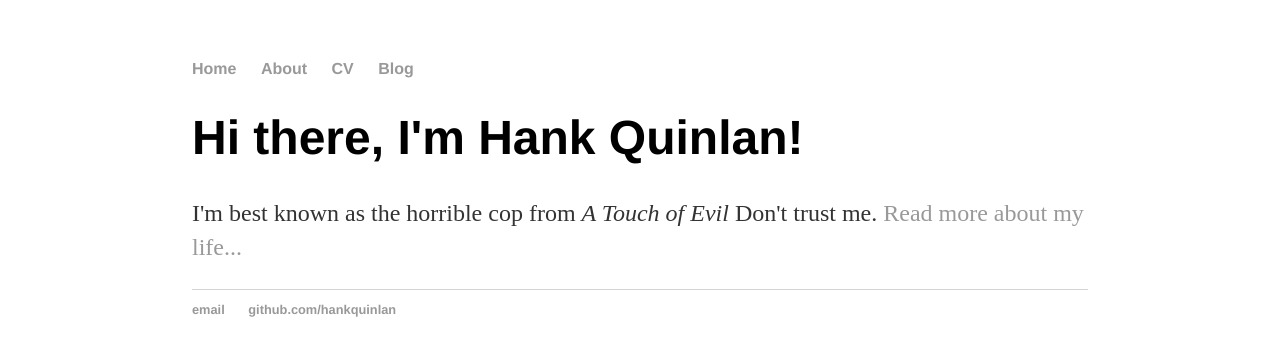
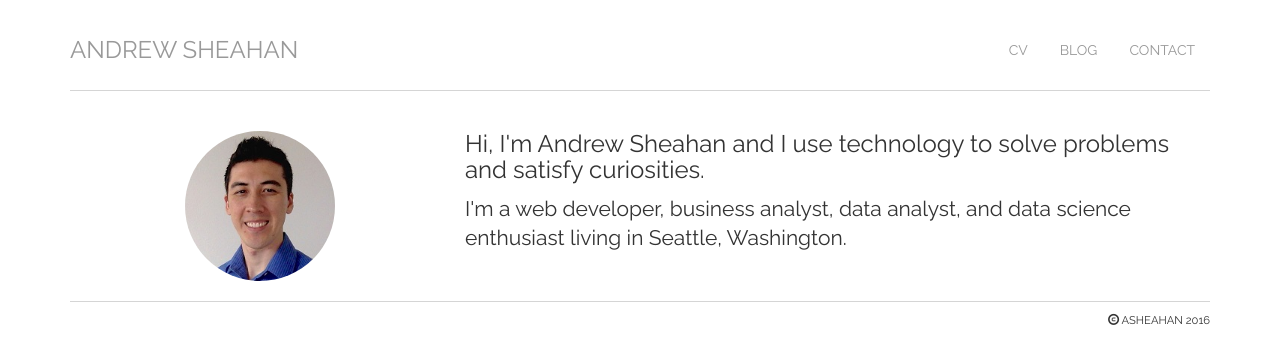
Before and after one commit to asheahan/asheahan.github.io, a Jekyll site: the page built from index.html, in a window 1280 px wide. Shown: the top 364 px of the page. Built offline with Jekyll 4.4.1, drawn with Linux system fonts in a browser that asks for light colours.

Commit message:
Replace filler info with my info

```diff
--- a/_layouts/default.html
+++ b/_layouts/default.html
@@ -2,28 +2,31 @@
 	<html>
 		<head>
 			<title>{{ page.title }}</title>
+
+      <link href="https://fonts.googleapis.com/css?family=Raleway" rel="stylesheet" type="text/css">
+      <link rel="stylesheet" href="https://maxcdn.bootstrapcdn.com/bootstrap/3.3.6/css/bootstrap.min.css" integrity="sha384-1q8mTJOASx8j1Au+a5WDVnPi2lkFfwwEAa8hDDdjZlpLegxhjVME1fgjWPGmkzs7" crossorigin="anonymous">
 			<!-- link to main stylesheet -->
 			<link rel="stylesheet" type="text/css" href="/css/main.css">
 		</head>
 		<body>
-			<nav>
-	    		<ul>
-	        		<li><a href="/">Home</a></li>
-		        	<li><a href="/about">About</a></li>
+      <div class="container">
+        <div class="header">
+			    <ul class="nav nav-pills pull-right">
 	          <li><a href="/cv">CV</a></li>
 	          <li><a href="/blog">Blog</a></li>
+            <li><a href="/contact">Contact</a></li>
 	        </ul>
-			</nav>
-			<div class="container">
+          <h3><a href="/">Andrew Sheahan</a></h3>
+        </div>
 
 			  {{ content }}
 
-			</div><!-- /.container -->
 			  <footer>
-	    		<ul>
-	        		<li><a href="mailto:hankquinlanhub@gmail.com">email</a></li>
-	        		<li><a href="https://github.com/hankquinlan">github.com/hankquinlan</a></li>
-				</ul>
+          <div class="pull-right">
+            <span class="glyphicon glyphicon-copyright-mark" aria-hidden="true"></span>
+            ASHEAHAN 2016
+          </div>
 			  </footer>
+      </div><!-- container -->
 		</body>
 	</html>
--- a/css/main.css
+++ b/css/main.css
@@ -1,9 +1,11 @@
 body {
-    margin: 60px auto;
-    width: 70%;
+    margin: 10px auto;
+    font-family: 'Raleway', 'Helvetica', 'Arial', 'Sans-Serif';
+}
+.home-content {
+    margin: 20px 0;
 }
 nav ul, footer ul {
-    font-family:'Helvetica', 'Arial', 'Sans-Serif';
     padding: 0px;
     list-style: none;
     font-weight: bold;
@@ -17,7 +19,7 @@ a {
     color: #999;
 }
 a:hover {
-    text-decoration: underline;
+    text-decoration: none;
 }
 h1 {
     font-size: 3em;
@@ -31,8 +33,17 @@ p {
 footer {
     border-top: 1px solid #d5d5d5;
     font-size: .8em;
+    padding-top: 10px;
 }
-
+.header {
+    border-bottom: 1px solid #d5d5d5;
+    text-transform: uppercase;
+    padding-bottom: 10px;
+}
+.header h3 {
+    font-weight: normal;
+    line-height: 40px;
+}
 ul.posts {
     margin: 20px auto 40px;
     font-size: 1.5em;
@@ -41,3 +52,11 @@ ul.posts {
 ul.posts li {
     list-style: none;
 }
+.profile-image-container {
+    text-align: center;
+}
+.profile-image {
+    border-radius: 50%;
+    width: 150px;
+    margin-top: 20px;
+}
--- a/index.html
+++ b/index.html
@@ -1,8 +1,13 @@
 ---
 layout: default
-title: Hank Quinlan, Horrible Cop
+title: Andrew Sheahan
 ---
-<div class="blurb">
-  	<h1>Hi there, I'm Hank Quinlan!</h1>
-	<p>I'm best known as the horrible cop from <em>A Touch of Evil</em> Don't trust me. <a href="/about">Read more about my life...</a></p>
-</div><!-- /.blurb -->
+<div class="row home-content">
+  <div class="col-sm-4 profile-image-container">
+    <img src="img/asheahan-200px.jpg" class="profile-image" />
+  </div>
+  <div class="col-sm-8">
+  	<h3>Hi, I'm Andrew Sheahan and I use technology to solve problems and satisfy curiosities.</h3>
+  	<p>I'm a web developer, business analyst, data analyst, and data science enthusiast living in Seattle, Washington.</p>
+  </div>
+</div><!-- row -->
```
Also changed, not shown: img/asheahan-200px.jpg (added). Lines whose indentation alone changed are shown as unchanged.
